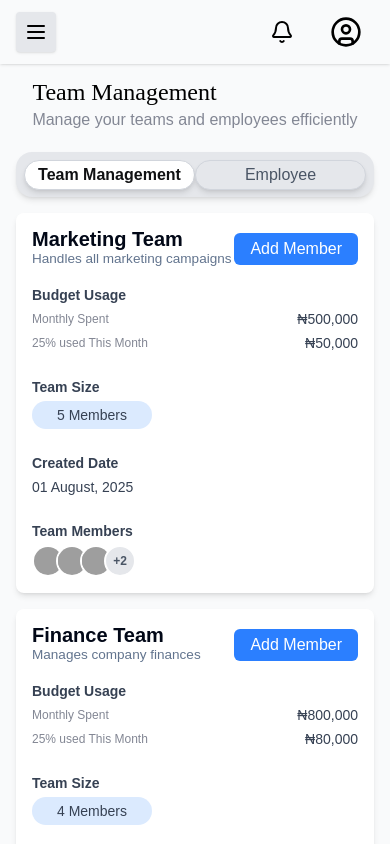
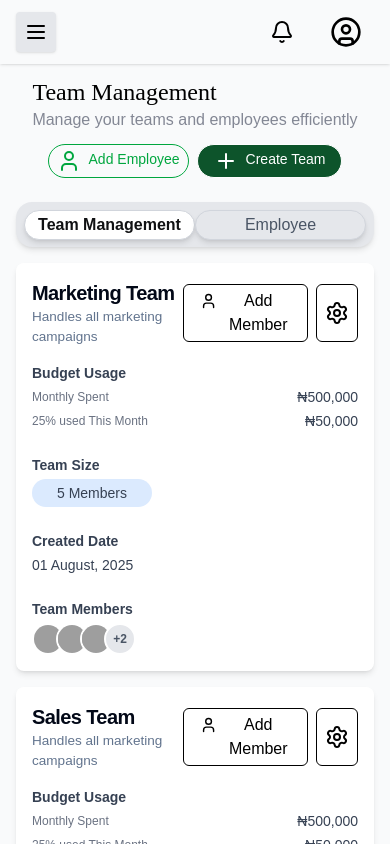
Before and after one commit to pkravi22/flowpense, a Next.js app: page /admin/team-members in a window 390 px wide. Built offline with nearby package versions, Linux system fonts and the light colour scheme; grey boxes are pictures that could not be loaded; a web font is replaced by a local one.

Commit message:
Add Wallet Pages

```diff
--- a/src/app/admin/settings/page.jsx
+++ b/src/app/admin/settings/page.jsx
@@ -16,7 +16,7 @@ export default function SettingsPage() {
   ];
 
   return (
-    <div className="w-full  mx-auto mt-6">
+    <div className="w-full  mx-auto mt-0">
       <div>
         <h1 className="pageTitle">Setting</h1>
         <p className="pageSubTitle mt-2">
--- a/src/app/admin/team-members/page.jsx
+++ b/src/app/admin/team-members/page.jsx
@@ -1,9 +1,183 @@
 "use client";
+import { Plus, Settings, User } from "lucide-react";
 import EmployeeTable from "../../../components/EmployeeTable";
 import React, { useState } from "react";
 
+// Modals -------------------------
+const AddEmployeeModal = ({ setAddEmployeeModalOpen }) => {
+  return (
+    <div className="fixed inset-0 flex items-center justify-center bg-black/40 z-50">
+      <div className="bg-white rounded-xl shadow-lg w-full max-w-lg ">
+        <div className="border-b border-gray-200 p-4">
+          {" "}
+          <h2 className="formHeading">Add New Employee</h2>
+          <p className="smText">Add a new employee to the organization.</p>
+        </div>
+
+        <form className="space-y-4 p-4">
+          <div>
+            <label className="text-sm font-medium">Name</label>
+            <input
+              type="text"
+              className="w-full border border-[#E2E4E9] p-2 rounded-md mt-1"
+              placeholder="Enter employee name"
+            />
+          </div>
+          <div>
+            <label className="text-sm font-medium">Email</label>
+            <input
+              type="email"
+              className="w-full border border-[#E2E4E9] p-2 rounded-md mt-1"
+              placeholder="Enter email"
+            />
+          </div>
+          <div>
+            <label className="text-sm font-medium">Department</label>
+            <input
+              type="text"
+              className="w-full border border-[#E2E4E9] p-2 rounded-md mt-1"
+              placeholder="Enter department"
+            />
+          </div>
+          <div className="flex justify-end gap-2">
+            <button
+              type="button"
+              onClick={() => setAddEmployeeModalOpen(false)}
+              className="px-4 py-1  border w-[1/2] border-background text-sm rounded-full"
+            >
+              Cancel
+            </button>
+            <button
+              type="submit"
+              className="px-4 py-1   bg-background text-sm rounded-full text-white "
+            >
+              Add Employee
+            </button>
+          </div>
+        </form>
+      </div>
+    </div>
+  );
+};
+
+const CreateTeamModal = ({ setCreateTeamModal }) => {
+  return (
+    <div className="fixed inset-0 flex items-center justify-center bg-black/40 z-50">
+      <div className="bg-white rounded-xl shadow-lg w-full max-w-lg ">
+        <div className="border-b border-gray-200 p-4">
+          <h2 className="formHeading">Create New Team</h2>
+          <p className="smText">
+            Create a new team and set up its initial configuration.
+          </p>
+        </div>
+
+        <form className="space-y-4 p-4">
+          <div>
+            <label className="labelText">Team Name</label>
+            <input
+              type="text"
+              className="w-full border border-[#E2E4E9] p-2 rounded-md mt-1"
+              placeholder="Enter team name"
+            />
+          </div>
+          <div>
+            <label className="labelText">Description</label>
+            <textarea
+              className="w-full border border-gray-200 p-2 rounded-md mt-1"
+              rows="3"
+              placeholder="Enter team description"
+            />
+          </div>
+          <div>
+            <label className="labelText">Budget</label>
+            <input
+              type="number"
+              className="w-full border border-[#E2E4E9] p-2 rounded-md mt-1"
+              placeholder="Enter budget"
+            />
+          </div>
+          <div className="flex justify-end gap-2">
+            <button
+              type="button"
+              onClick={() => setCreateTeamModal(false)}
+              className="px-4 py-1  border w-[1/2] border-background text-sm rounded-full"
+            >
+              Cancel
+            </button>
+            <button
+              type="submit"
+              className="px-4 py-1   bg-background text-sm rounded-full text-white "
+            >
+              Create Team
+            </button>
+          </div>
+        </form>
+      </div>
+    </div>
+  );
+};
+
+const AddMemberModal = ({ setAddMemberModal }) => {
+  return (
+    <div className="fixed inset-0 flex items-center justify-center bg-black/40 z-50">
+      <div className="bg-white rounded-xl shadow-lg w-full max-w-lg p-6">
+        <h2 className="formHeading ">Add Team Member</h2>
+        <p className="smText">
+          Add an existing employee to Product Development.
+        </p>
+        <div className="h-[.5px] bg-gray-200 w-full mb-2 mt-1"></div>
+        <form className="space-y-4">
+          <div>
+            <label className="labelText">Member Name</label>
+            <input
+              type="text"
+              className="w-full border border-[#E2E4E9] p-2 rounded-md mt-1"
+              placeholder="Enter member name"
+            />
+          </div>
+          <div>
+            <label className="labelText">Role</label>
+            <input
+              type="text"
+              className="w-full border border-[#E2E4E9] p-2 rounded-md mt-1"
+              placeholder="Enter role"
+            />
+          </div>
+          <div>
+            <label className="labelText">Profile Image URL</label>
+            <input
+              type="url"
+              className="w-full border border-[#E2E4E9] p-2 rounded-md mt-1"
+              placeholder="Enter image URL"
+            />
+          </div>
+          <div className="flex justify-end gap-2">
+            <button
+              type="button"
+              onClick={() => setAddMemberModal(false)}
+              className="px-4 py-1  border w-[1/2] border-background text-sm rounded-full"
+            >
+              Cancel
+            </button>
+            <button
+              type="submit"
+              className="px-4 py-1   bg-background text-sm rounded-full text-white "
+            >
+              Add Member
+            </button>
+          </div>
+        </form>
+      </div>
+    </div>
+  );
+};
+
+// Main Page -------------------------
 const Page = () => {
   const [activeTab, setActiveTab] = useState("team");
+  const [addEmployeeModalOpen, setAddEmployeeModalOpen] = useState(false);
+  const [createTeamModal, setCreateTeamModal] = useState(false);
+  const [addMemberModal, setAddMemberModal] = useState(false);
 
   const teamData = [
     {
@@ -44,150 +218,73 @@ const Page = () => {
     },
     {
       id: 2,
-      name: "Finance Team",
-      subheading: "Manages company finances",
-      budget: "₦800,000",
-      monthlyLimit: "₦80,000",
-      size: 4,
-      createdDate: "15 July, 2025",
+      name: "Sales Team",
+      subheading: "Handles all marketing campaigns",
+      budget: "₦500,000",
+      monthlyLimit: "₦50,000",
+      size: 5,
+      createdDate: "01 August, 2025",
       members: [
         {
-          name: "Jane Smith",
+          name: "John Doe",
           role: "Manager",
-          img: "https://randomuser.me/api/portraits/women/12.jpg",
+          img: "https://randomuser.me/api/portraits/men/32.jpg",
+        },
+        {
+          name: "Diana Prince",
+          role: "Executive",
+          img: "https://randomuser.me/api/portraits/women/44.jpg",
         },
         {
           name: "Ethan Hunt",
-          role: "Analyst",
+          role: "Coordinator",
           img: "https://randomuser.me/api/portraits/men/54.jpg",
         },
         {
-          name: "Bob Williams",
-          role: "Executive",
-          img: "https://randomuser.me/api/portraits/men/43.jpg",
+          name: "Fiona Gallagher",
+          role: "Analyst",
+          img: "https://randomuser.me/api/portraits/women/65.jpg",
         },
         {
-          name: "Alice Johnson",
-          role: "Coordinator",
-          img: "https://randomuser.me/api/portraits/women/65.jpg",
+          name: "George Martin",
+          role: "Intern",
+          img: "https://randomuser.me/api/portraits/men/22.jpg",
         },
       ],
     },
     {
       id: 3,
-      name: "HR Team",
-      subheading: "Handles recruitment and employee welfare",
-      budget: "₦400,000",
-      monthlyLimit: "₦40,000",
-      size: 3,
-      createdDate: "20 June, 2025",
+      name: "Project Management Team",
+      subheading: "Handles all marketing campaigns",
+      budget: "₦500,000",
+      monthlyLimit: "₦50,000",
+      size: 5,
+      createdDate: "01 August, 2025",
       members: [
         {
-          name: "Alice Johnson",
+          name: "John Doe",
           role: "Manager",
-          img: "https://randomuser.me/api/portraits/women/65.jpg",
-        },
-        {
-          name: "Fiona Gallagher",
-          role: "Executive",
-          img: "https://randomuser.me/api/portraits/women/21.jpg",
-        },
-        {
-          name: "Charlie Brown",
-          role: "Intern",
-          img: "https://randomuser.me/api/portraits/men/34.jpg",
-        },
-      ],
-    },
-    {
-      id: 4,
-      name: "Engineering Team",
-      subheading: "Develops and maintains products",
-      budget: "₦1,200,000",
-      monthlyLimit: "₦120,000",
-      size: 8,
-      createdDate: "10 May, 2025",
-      members: [
-        {
-          name: "Bob Williams",
-          role: "Lead Engineer",
-          img: "https://randomuser.me/api/portraits/men/43.jpg",
-        },
-        {
-          name: "George Martin",
-          role: "Engineer",
-          img: "https://randomuser.me/api/portraits/men/22.jpg",
-        },
-        {
-          name: "Hannah Lee",
-          role: "Engineer",
-          img: "https://randomuser.me/api/portraits/women/33.jpg",
-        },
-        {
-          name: "John Doe",
-          role: "Intern",
           img: "https://randomuser.me/api/portraits/men/32.jpg",
         },
         {
           name: "Diana Prince",
-          role: "Intern",
+          role: "Executive",
           img: "https://randomuser.me/api/portraits/women/44.jpg",
         },
         {
+          name: "Ethan Hunt",
+          role: "Coordinator",
+          img: "https://randomuser.me/api/portraits/men/54.jpg",
+        },
+        {
           name: "Fiona Gallagher",
-          role: "Engineer",
+          role: "Analyst",
           img: "https://randomuser.me/api/portraits/women/65.jpg",
         },
         {
-          name: "Ethan Hunt",
-          role: "Engineer",
-          img: "https://randomuser.me/api/portraits/men/54.jpg",
-        },
-        {
-          name: "Alice Johnson",
-          role: "Engineer",
-          img: "https://randomuser.me/api/portraits/women/65.jpg",
-        },
-      ],
-    },
-    {
-      id: 5,
-      name: "Sales Team",
-      subheading: "Manages client relationships and sales",
-      budget: "₦600,000",
-      monthlyLimit: "₦60,000",
-      size: 6,
-      createdDate: "05 April, 2025",
-      members: [
-        {
-          name: "Charlie Brown",
-          role: "Manager",
-          img: "https://randomuser.me/api/portraits/men/34.jpg",
-        },
-        {
-          name: "Hannah Lee",
-          role: "Executive",
-          img: "https://randomuser.me/api/portraits/women/33.jpg",
-        },
-        {
           name: "George Martin",
-          role: "Salesperson",
+          role: "Intern",
           img: "https://randomuser.me/api/portraits/men/22.jpg",
-        },
-        {
-          name: "Diana Prince",
-          role: "Salesperson",
-          img: "https://randomuser.me/api/portraits/women/44.jpg",
-        },
-        {
-          name: "John Doe",
-          role: "Salesperson",
-          img: "https://randomuser.me/api/portraits/men/32.jpg",
-        },
-        {
-          name: "Alice Johnson",
-          role: "Salesperson",
-          img: "https://randomuser.me/api/portraits/women/65.jpg",
         },
       ],
     },
@@ -239,11 +336,21 @@ const Page = () => {
       status: "Active",
       dateJoined: "05 May, 2025",
     },
-    // ...more employees
   ];
 
   return (
     <div>
+      {/* Show Modals */}
+      {addEmployeeModalOpen && (
+        <AddEmployeeModal setAddEmployeeModalOpen={setAddEmployeeModalOpen} />
+      )}
+      {createTeamModal && (
+        <CreateTeamModal setCreateTeamModal={setCreateTeamModal} />
+      )}
+      {addMemberModal && (
+        <AddMemberModal setAddMemberModal={setAddMemberModal} />
+      )}
+
       {/* Header */}
       <div className="w-full flex flex-col md:flex-row items-center justify-between gap-4">
         <div>
@@ -251,6 +358,22 @@ const Page = () => {
           <p className="pageSubTitle mt-2">
             Manage your teams and employees efficiently
           </p>
+        </div>
+        <div className="flex gap-2">
+          <div
+            onClick={() => setAddEmployeeModalOpen(true)}
+            className="flex gap-2 border border-green-600 px-2 py-1 text-sm text-green-600 rounded-full cursor-pointer"
+          >
+            <User />
+            <span>Add Employee</span>
+          </div>
+          <div
+            onClick={() => setCreateTeamModal(true)}
+            className="border bg-green-900 px-4 py-1 text-sm text-white flex gap-2 rounded-full cursor-pointer"
+          >
+            <Plus />
+            <span>Create Team</span>
+          </div>
         </div>
       </div>
 
@@ -283,59 +406,65 @@ const Page = () => {
 
         {/* Tab Content */}
         <div className="mt-4 space-y-4">
-          {/* Team Management Tab */}
           {activeTab === "team" &&
             teamData.map((team) => (
               <div
                 key={team.id}
                 className="bg-white p-4 rounded-lg shadow-md flex flex-col gap-4"
               >
-                {/* Row 1: Team Name + Subheading + Button */}
+                {/* Row 1 */}
                 <div className="flex items-center justify-between">
                   <div>
-                    <h2 className="font-sans text-[#020817] text-xl not-italic font-semibold leading-[100%] tracking-[-0.6px];">
+                    <h2 className="font-sans text-[#020817] text-xl font-semibold tracking-[-0.6px]">
                       {team.name}
                     </h2>
-                    <p className="text-slate-500 text-[13.563px] not-italic font-normal leading-5">
+                    <p className="text-slate-500 text-[13.563px] leading-5">
                       {team.subheading}
                     </p>
                   </div>
-                  <button className="bg-blue-500 text-white px-4 py-1 rounded-md">
+                  <div className="flex gap-2">
+                    <button
+                      onClick={() => setAddMemberModal(true)}
+                      className=" flex gap-2  rounded-md  text-black  border  px-4 py-1 "
+                    >
+                      <User />
                       Add Member
                     </button>
+                    <button className=" border rounded-md px-2 ">
+                      <Settings />
+                    </button>
+                  </div>
                 </div>
 
-                <div className="grid grid-cols-1 md:grid-cols-4  gap-6 text-sm text-gray-700">
-                  {/* Budget Column */}
-                  <div className="flex flex-3 flex-col gap-1 ">
+                {/* Row 2 */}
+                <div className="grid grid-cols-1 md:grid-cols-4 gap-6 text-sm text-gray-700">
+                  <div className="flex flex-col gap-1">
                     <p className="font-semibold">Budget Usage</p>
                     <div className="flex items-center justify-between gap-2">
-                      <p className=" text-[color:var(--Neutral-Neutral400,#838794)] text-xs not-italic font-light leading-[100%]">
-                        Monthly Spent
-                      </p>
+                      <p className="text-gray-500 text-xs">Monthly Spent</p>
                       <span>{team.budget}</span>
                     </div>
-
                     <div className="flex items-center justify-between gap-2">
-                      <p className="text-[color:var(--Neutral-Neutral400,#838794)] text-xs not-italic font-light leading-[100%]">
-                        25% used {"   "}This Month
+                      <p className="text-gray-500 text-xs">
+                        25% used This Month
                       </p>
                       <span>{team.monthlyLimit}</span>
                     </div>
                   </div>
 
-                  <div className="flex flex-1 flex-col gap-1">
+                  <div className="flex flex-col gap-1">
                     <p className="font-semibold">Team Size</p>
                     <span className="bg-blue-100 w-[120px] text-center py-1 rounded-3xl">
                       {team.size} Members
                     </span>
                   </div>
 
-                  <div className="flex flex-1 flex-col gap-1">
+                  <div className="flex flex-col gap-1">
                     <p className="font-semibold">Created Date</p>
                     <span>{team.createdDate}</span>
                   </div>
-                  <div className="flex flex-1 flex-col gap-1">
+
+                  <div className="flex flex-col gap-1">
                     <p className="font-semibold">Team Members</p>
                     <div className="flex -space-x-2">
                       {team.members.slice(0, 3).map((member, idx) => (
--- a/src/app/admin/wallet/page.jsx
+++ b/src/app/admin/wallet/page.jsx
@@ -55,19 +55,19 @@ const page = () => {
         <div>
           <div className="flex gap-2">
             <div>
-              <button className="rounded-[10px] border-[.5px] boder-gray-50 p-1">
+              <button className=" flex items-center px-2 rounded-[10px] border-[.5px] boder-gray-50 p-1">
                 <Download className="inline mr-2" size={16} />
                 <span>Export Statement</span>
               </button>
             </div>
             <div>
-              <button className="rounded-[10px] border-[1px] boder-gray-50 p-1">
+              <button className=" flex items-center px-2  rounded-[10px] border-[1px] boder-gray-50 p-1">
                 <ArrowUpRight className="inline mr-2" size={16} />
                 <span> TRansfer Funds</span>
               </button>
             </div>
             <div>
-              <button className="rounded-[10px] border-[1px] boder-gray-0 p-1 bg-[#035638] text-white">
+              <button className=" flex items-center px-2 rounded-[10px] border-[1px] boder-gray-0 p-1 bg-[#035638] text-white">
                 <Plus className="inline mr-2" size={16} />
                 <span> Fund Wallet</span>
               </button>
--- a/src/app/globals.css
+++ b/src/app/globals.css
@@ -37,7 +37,12 @@
   @apply border border-[color:var(--stroke-soft-200,#E2E4E9)] shadow-[0_1px_2px_0_rgba(228,229,231,0.24)] rounded-[10px] border-solid;
   background: var(--bg-white-0, #fff);
 }
+.formHeading{
+  @apply text-[color:var(--Foundation-Green-Normal,#035638)] text-2xl not-italic font-medium leading-6;
+
+}
 .labelText{
+@apply text-[color:var(--Neutral-900,#101828)] text-sm not-italic font-medium leading-[160%];
 
 }
 .linkText{
--- a/src/components/BusinessVerification.jsx
+++ b/src/components/BusinessVerification.jsx
@@ -138,7 +138,7 @@ export default function BusinessVerification() {
         />
       </div>
 
-      <div className="mt-6">
+      <div className="mt-6 flex self-auto">
         <button className="bg-black text-white px-6 py-2 rounded-md shadow hover:bg-gray-800">
           Save Changes
         </button>
--- a/src/components/Verification.jsx
+++ b/src/components/Verification.jsx
@@ -32,7 +32,7 @@ export default function Verification() {
               placeholder="Eg: Acme Corporation"
               className="mt-1 w-full border  border-gray-200 rounded-lg p-2"
             />
-            <button className="mt-2 bg-green-700 text-white px-4 py-2 rounded-lg">
+            <button className="mt-2 bg-background text-white px-4 py-1 min-w-[200px] rounded-full">
               Submit
             </button>
           </div>
@@ -44,7 +44,7 @@ export default function Verification() {
               placeholder="Eg: Acme Corporation"
               className="mt-1 w-full border  border-gray-200 rounded-lg p-2"
             />
-            <button className="mt-2 bg-green-700 text-white px-4 py-2 rounded-lg">
+            <button className="mt-2 bg-background text-white px-4 py-1 min-w-[200px] rounded-full">
               Submit
             </button>
           </div>
@@ -61,7 +61,7 @@ export default function Verification() {
               placeholder="Eg: Acme Corporation"
               className="mt-1 w-full border  border-gray-200 rounded-lg p-2"
             />
-            <button className="mt-2 bg-green-700 text-white px-4 py-2 rounded-lg">
+            <button className="mt-2 bg-background text-white px-4 py-1 min-w-[200px] rounded-full">
               Submit
             </button>
           </div>
@@ -73,7 +73,7 @@ export default function Verification() {
               placeholder="Eg: Acme Corporation"
               className="mt-1 w-full border  border-gray-200 rounded-lg p-2"
             />
-            <button className="mt-2 bg-green-700 text-white px-4 py-2 rounded-lg">
+            <button className="mt-2 bg-background text-white px-4 py-1 min-w-[200px] rounded-full">
               Submit
             </button>
           </div>
--- /dev/null
+++ b/src/components/modals/TeamMember/AddEmployeeModal.jsx
@@ -0,0 +1,18 @@
+import { CrossIcon } from "lucide-react";
+import React from "react";
+
+const AddEmployeeModal = ({ setAddEmployeeModalOpen }) => {
+  return (
+    <div className="min-h-[200px] z-10 bg-red-400 relative">
+      <div
+        className="absolute right-4 top-2 "
+        onClick={() => setAddEmployeeModalOpen(false)}
+      >
+        <CrossIcon />
+      </div>
+      <div>Employee Modal</div>
+    </div>
+  );
+};
+
+export default AddEmployeeModal;
--- /dev/null
+++ b/src/components/modals/TeamMember/CreateTeamModal.jsx
@@ -0,0 +1,18 @@
+import { CrossIcon } from "lucide-react";
+import React from "react";
+
+const CreateTeamModal = ({ setCreateteamModal }) => {
+  return (
+    <div className="min-h-[200px] z-10 bg-red-400 relative">
+      <div
+        className="absolute right-4 top-2  "
+        onClick={() => setCreateteamModal(false)}
+      >
+        <CrossIcon />
+      </div>
+      <div>Employee Modal</div>
+    </div>
+  );
+};
+
+export default CreateTeamModal;
```
Also changed, not shown: src/app/admin/approvals/page.jsx (+11 -5 lines). Lines whose indentation alone changed are shown as unchanged.
